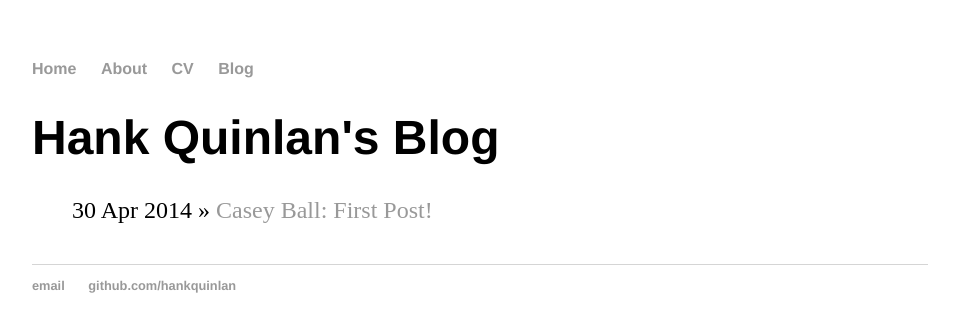
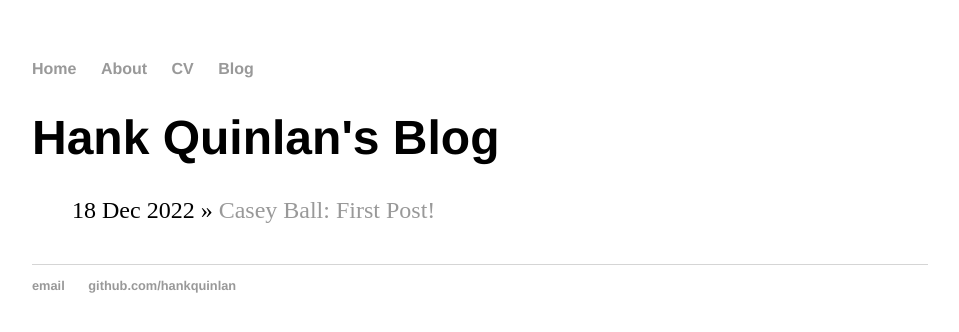
Before and after one commit to cmball2/github.io, a Jekyll site: the page built from blog/index.html, in a window 1280 px wide. Shown: the top 332 px of the page, without its empty margins (160-1119 px from the left). Built offline with Jekyll 4.4.1, drawn with Linux system fonts in a browser that asks for light colours.

Commit message:
Update 2022-12-18-First-Post.md

```diff
--- a/_posts/2022-12-18-First-Post.md
+++ b/_posts/2022-12-18-First-Post.md
@@ -1,7 +1,7 @@
 ---
 layout: post
 title: "Casey Ball: First Post!"
-date: 2014-04-30
+date: 2022-12-18
 ---
 
 This is my first post! Exciting things are happening...
```
